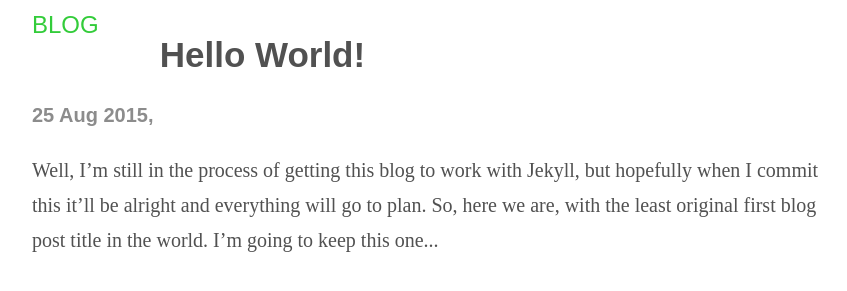
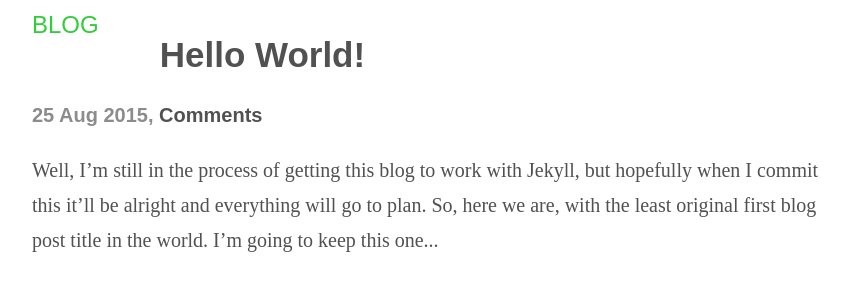
Before and after one commit to admlw/admlw.github.io, a Jekyll site: the page built from blog/index.html, in a window 1280 px wide. Shown: the part 138-429 px from the top of the page, without its empty margins (208-1055 px from the left). Built offline with Jekyll 4.4.1, drawn with Linux system fonts in a browser that asks for light colours; some web fonts are replaced; the list of posts is cut into pages by our own code; comment, search, counter and statistics services are not loaded.

Commit message:
Update index.html

```diff
--- a/blog/index.html
+++ b/blog/index.html
@@ -20,8 +20,7 @@ s.src = '//' + disqus_shortname + '.disqus.com/count.js';
 
     {% for post in site.posts %}
       <li><h2><a href="{{ post.url }}" title="{{ post.title }}">{{ post.title }}</a></h2></li>
-      <li><h3>{{ post.date | date_to_string }}, <a href="{{ post.url }}#disqus_thread"></a>
-</h3></li>
+      <li><h3>{{ post.date | date_to_string }}, <a href="{{ post.url }}#disqus_thread">Comments</a></h3></li>
       <li>{{ post.content | strip_html | truncatewords: 50 }}</li>
         {% endfor %}
       </ul>
```
